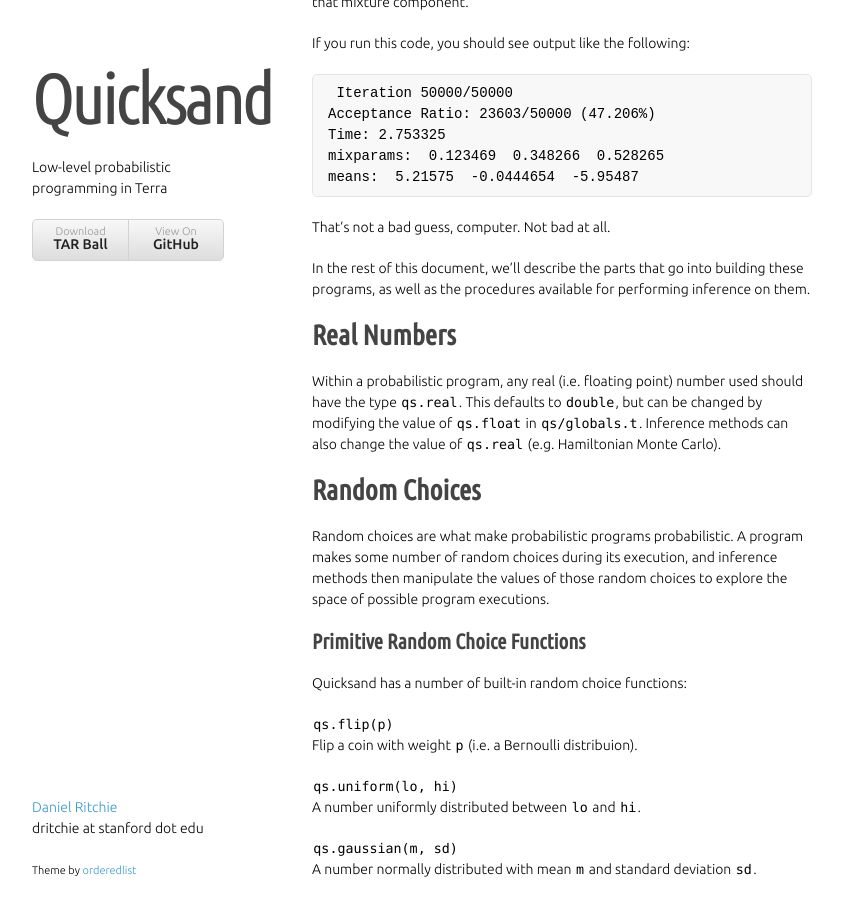
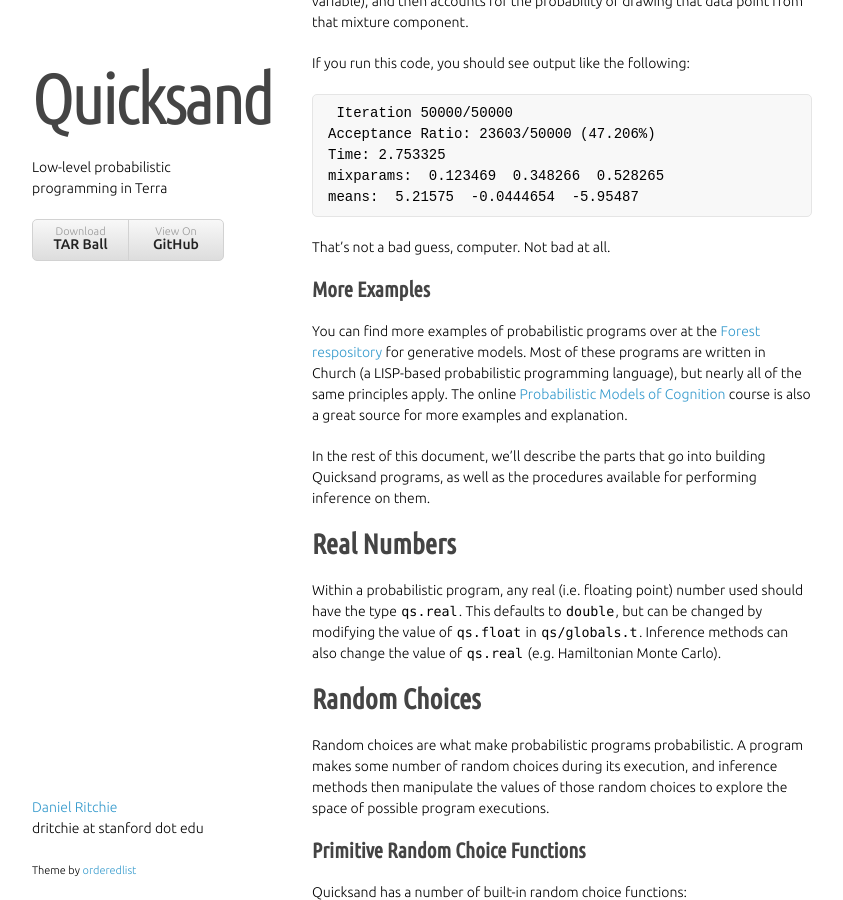
Before and after one commit to dritchie/quicksand, a Jekyll site: the page built from index.md, in a window 1280 px wide and 900 px high, scrolled down 3357 px. Shown: the whole window, without its empty margins (218-1061 px from the left). Built offline with Jekyll 4.4.1, drawn with Linux system fonts in a browser that asks for light colours; some web fonts are replaced; some of the changed text lies outside the part shown.

Commit message:
Moving more examples up closer to the top.

```diff
--- a/index.md
+++ b/index.md
@@ -114,7 +114,12 @@
 
 That's not a bad guess, computer. Not bad at all.
 
-In the rest of this document, we'll describe the parts that go into building these programs, as well as the procedures available for performing inference on them.
+
+## More Examples
+
+You can find more examples of probabilistic programs over at the [Forest respository](http://forestdb.org/) for generative models. Most of these programs are written in Church (a LISP-based probabilistic programming language), but nearly all of the same principles apply. The online [Probabilistic Models of Cognition](https://probmods.org/) course is also a great source for more examples and explanation.
+
+In the rest of this document, we'll describe the parts that go into building Quicksand programs, as well as the procedures available for performing inference on them.
 
 
 # Real Numbers
```
Also changed, not shown: other parts of index.md (+0 -5 lines).
